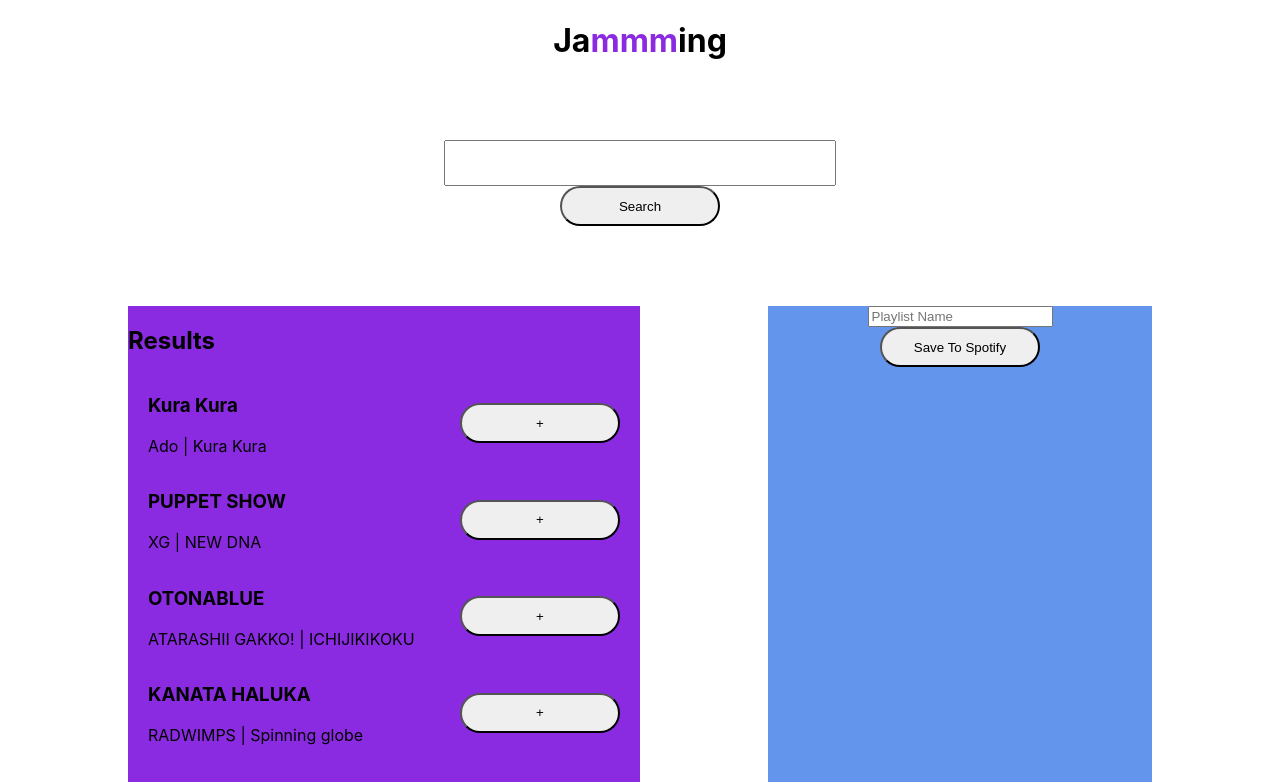
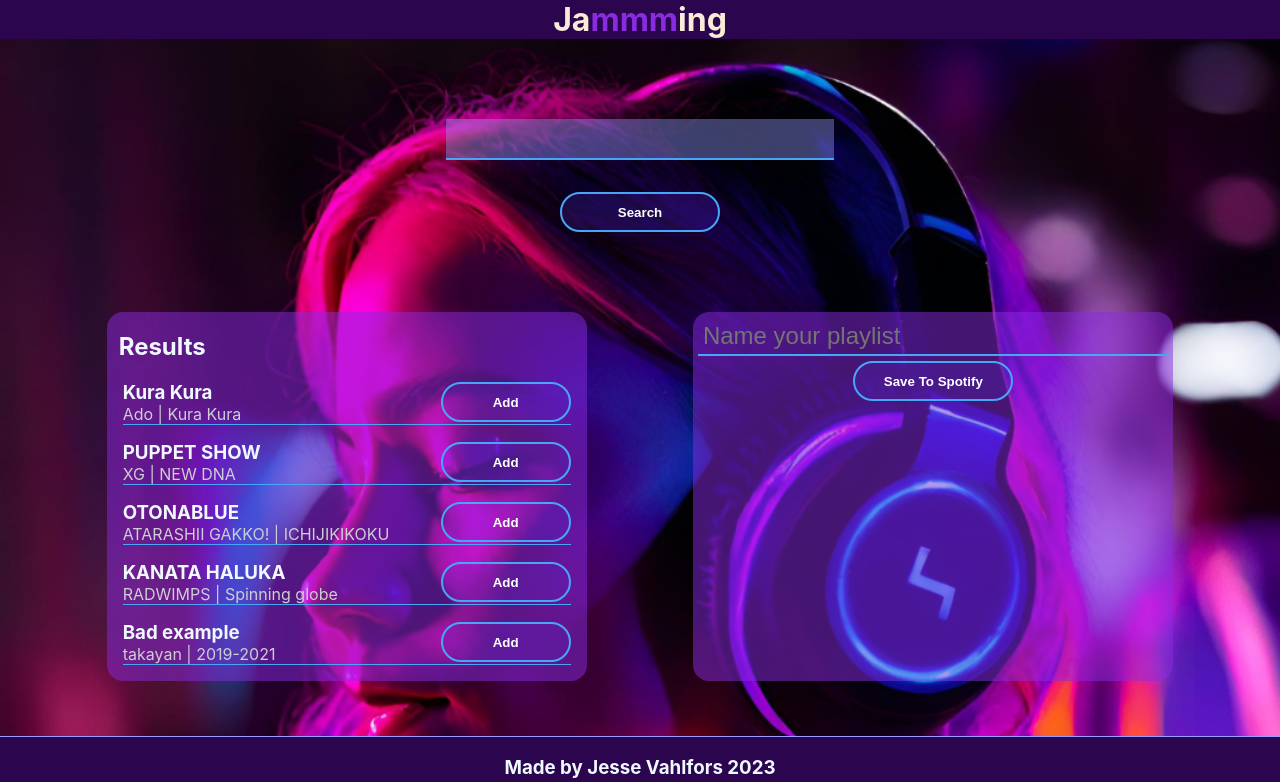
Before and after one commit to JesseVahlfors/Jammming, a React (Create React App) app: page / in a window 1280 px wide. Shown: the top 782 px of the page. Built offline with nearby package versions, Linux system fonts and the light colour scheme.

Commit message:
added background image and styling

```diff
--- a/src/App.css
+++ b/src/App.css
@@ -1,38 +1,66 @@
+html, body {
+  box-sizing: border-box;
+  margin: 0;
+  padding: 0;
+}
 
 button {
-  width: 12em;
+  min-width: 130px;
+  height: 40px;
+  color: #fff;
+  padding: 5px 10px;
+  font-weight: bold;
+  cursor: pointer;
+  transition: all 0.3s ease;
+  position: relative;
+  display: inline-block;
+  outline: none;
+  border-radius: 20px;
+  border: 2px solid rgb(72, 166, 248);
+  background: rgba(92, 43, 226, 0.2);
+}
+
+button:hover {
+  background: rgb(151, 88, 209);
+}
+
+footer {
+  color:aliceblue;
+  background-color: rgb(43, 5, 78);
+  border-top: 1px solid #969dff;
+  text-align: center;
+  padding-bottom: 15px;
+  position: fixed;
+  left: 0;
+  bottom: 0;
   height: 3em;
-  border-radius: 1.5em;
+  width: 100%;
+}
+
+header {
+  background-color: rgb(43, 5, 78);
 }
 
 h1 {
   text-align: center;
+  color:antiquewhite;
+  margin-top: 0em;
+}
+
+h2 {
+  margin-left: 0.5em;
 }
 
 span {
   color:blueviolet
 }
-.App-logo {
-  height: 40vmin;
-  pointer-events: none;
-}
 
-@media (prefers-reduced-motion: no-preference) {
-  .App-logo {
-    animation: App-logo-spin infinite 20s linear;
-  }
-}
-
-.App-link {
-  color: #61dafb;
-}
-
-@keyframes App-logo-spin {
-  from {
-    transform: rotate(0deg);
-  }
-  to {
-    transform: rotate(360deg);
+.App {
+  background-repeat: no-repeat;
+  background-size: cover;
+  height: 100vw;
+  @media (max-width: 768px) {
+    height:auto;
   }
 }
 
@@ -43,12 +71,29 @@ span {
 
 }
 
-
 .playlist {
   display: flex;
   flex-direction: column;
-  background-color: cornflowerblue;
-  width: 30%;
+  background-color: rgb(138, 43, 226, 50%);
+  width: 40%;
+  max-width: 30em;
+  border-radius: 1em;
+  color: aliceblue;
+}
+
+.playlist input {
+  background-color: rgb(150, 157, 255, 0%);
+  color: aliceblue;
+  font-size: 1.5em;
+  border: none;
+  border-bottom: solid 2px;
+  border-color: rgb(72, 166, 248);
+  padding: 0.2em;
+  margin: 0.2em;
+}
+
+.playlist input:focus {
+  outline: none;
 }
 
 .playlistItems {
@@ -63,8 +108,13 @@ span {
   height: 3em;
 }
 
+.removeButton {
+  width: 40px;
+  min-width: auto;
+}
 .saveButton {
   align-self: center;
+  width: 12em;
 }
 
 .searchbar {
@@ -75,22 +125,47 @@ span {
 }
 
 .searchbar input {
+  width: 30%;
+  background-color: rgb(150, 157, 255, 40%);
+  color: aliceblue;
+  font-size: 2em;
+  border: none;
+  border-bottom: solid 2px;
+  border-color: rgb(72, 166, 248);
+  margin-bottom: 1em;;
+}
+
+.searchbar button {
+  align-self: center;
+  width: 12em;
   height: 3em;
-  width: 30%;
-
+  border-radius: 1.5em;
 }
 
 .track, .playlistTrack {
   display: flex;
   align-items: center;
   justify-content: space-between;
-  margin-left: 20px;
-  margin-right: 20px;
+  margin: 0em 1em 1em 1em;
+  border-bottom: solid 1px;
+  border-color: rgb(72, 166, 248);
+}
+
+.track h3, .playlist h3 {
+  margin: 0em;
+}
+
+.track p, .playlistTrack p {
+  color: rgb(203, 207, 211);
+  margin: 0em;
 }
 
 .tracklist {
   display: flex;
   flex-direction: column;
-  background-color: blueviolet;
-  width: 40%;
+  background-color: rgb(138, 43, 226, 50%);
+  width: 50%;
+  max-width: 30em;
+  border-radius: 1em;
+  color: aliceblue;
 }
--- a/src/App.js
+++ b/src/App.js
@@ -4,6 +4,7 @@ import './App.css';
 import SearchResults from './SearchResults';
 import Playlist from './Playlist';
 import TrackList from './TrackList';
+import background from "./img/HeadphonesGirl.png"
 
 function App() {
   const { searchData, loading } = SearchResults();
@@ -20,11 +21,11 @@ function App() {
   }
 
   return (
-    <div className="App">
-      <header className="App-header">
+    <div className="App" style={{ backgroundImage: `url(${background})`}}>
+      <header className="App-header" >
         <h1>Ja<span>mmm</span>ing</h1>
       </header>
-      <div className='App-container'>
+      <div>
         <div className='searchbar'>
           <input type='text'></input>
           <button>Search</button>
@@ -38,6 +39,9 @@ function App() {
             <Playlist playlist={playlist} onRemoveFromPlaylist={handleRemoveFromPlaylist}/>
         </div>
       </div>
+      <footer>
+        <h3>Made by Jesse Vahlfors 2023</h3>
+      </footer>
     </div>
   );
 }
--- a/src/Playlist.js
+++ b/src/Playlist.js
@@ -22,21 +22,19 @@ function Playlist({ playlist, onRemoveFromPlaylist }) {
 
     return (
         <div className="playlist">
-            <div className="playlistItems">
-                <input
-                type="text"
-                placeholder="Playlist Name"
-                value={playlistName}
-                onChange={handleNameChange}
-                />
-            </div>
+            <input
+            type="text"
+            placeholder="Name your playlist"
+            value={playlistName}
+            onChange={handleNameChange}
+            />
             {playlist.map((track, i) => (
             <div key={i} className="playlistTrack">
                 <div>
                 <h3>{track.name}</h3>
                 <p>{track.artist} | {track.album}</p>
                 </div>
-                <button onClick={() => onRemoveFromPlaylist(track)}>X</button>
+                <button onClick={() => onRemoveFromPlaylist(track)} className="removeButton">X</button>
             </div>
             ))}
             <button onClick={handleSavePlaylist} className="saveButton">Save To Spotify</button>
--- a/src/TrackList.js
+++ b/src/TrackList.js
@@ -29,7 +29,7 @@ function TrackList({ tracks, onAddToPlaylist }) {
                     <div >
                         <Track  name={track.name} artist={track.artist} album={track.album}  />
                     </div>
-                    <button onClick={() => onAddToPlaylist(track)}>+</button>
+                    <button onClick={() => onAddToPlaylist(track)} className="addButton">Add</button>
                 </div>
             ))}
         </div>
```
Also changed, not shown: src/img/HeadphonesGirl.png (added).
